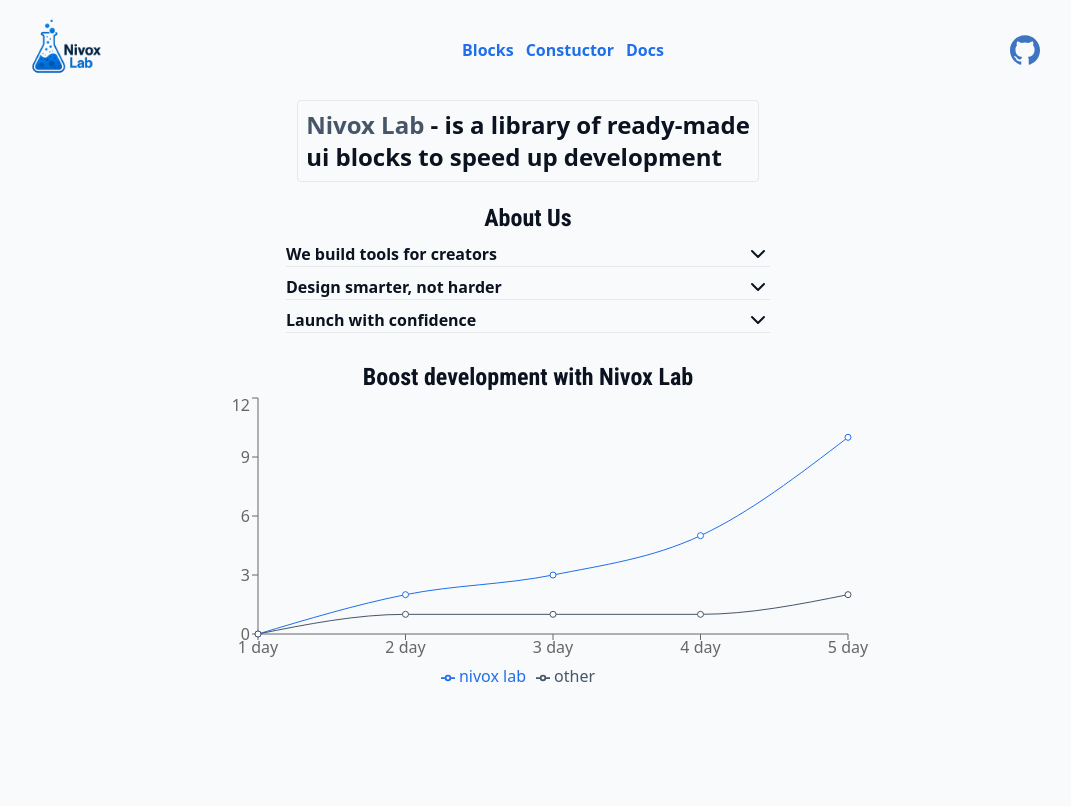
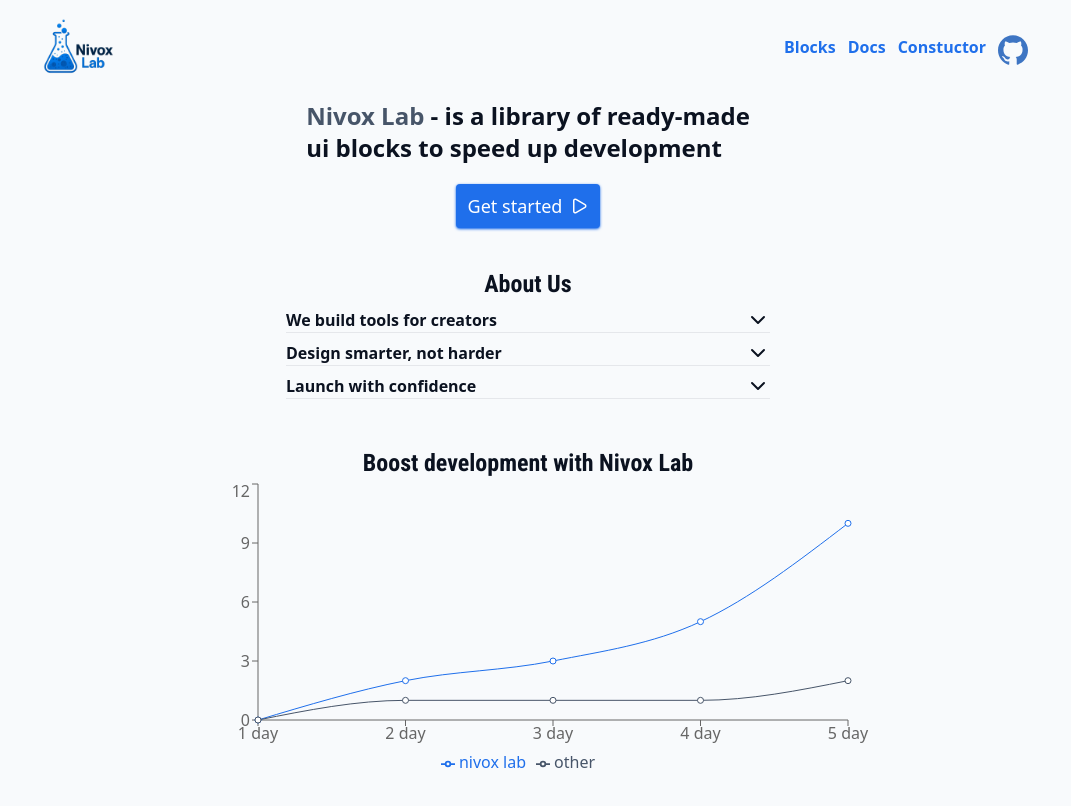
Before and after one commit to niki1tusa/nivox_lab, a Next.js app: page / in a window 1280 px wide. Shown: the top 806 px of the page, without its empty margins (112-1183 px from the left). Built offline with nearby package versions, Linux system fonts and the light colour scheme.

Commit message:
add base navigation and update home page ui

```diff
--- /dev/null
+++ b/src/app/(public)/b/[id]/page.tsx
@@ -0,0 +1,10 @@
+import type { Metadata } from 'next'
+
+
+export const metadata: Metadata = {
+    title: '',
+}
+
+export default function BlockCardPage() {
+    return <div></div>
+}
--- /dev/null
+++ b/src/app/(public)/b/page.tsx
@@ -0,0 +1,10 @@
+import type { Metadata } from 'next'
+
+
+export const metadata: Metadata = {
+    title: 'Blocks',
+}
+
+export default function BlocksPage() {
+    return <div></div>
+}
--- a/src/app/(public)/layout.tsx
+++ b/src/app/(public)/layout.tsx
@@ -1,3 +1,10 @@
+import Header from '@/component/Header';
+
 export default function PublicLayout({ children }: { children: React.ReactNode }) {
-	return <div className='w-[80%]'>{children}</div>;
+	return (
+		<div className='w-[1000px]'>
+			<Header />
+			{children}
+		</div>
+	);
 }
--- a/src/app/(public)/page.tsx
+++ b/src/app/(public)/page.tsx
@@ -1,24 +1,28 @@
-import Header from '../../component/Header';
+import { Play } from 'lucide-react';
 
 import Accordion from '@/component/Accordion';
+import Button from '@/component/Button';
 import Chart from '@/component/Chart';
 import Title from '@/component/Title';
 
 // Landing
 export default function Home() {
 	return (
-		<div className='flex h-screen flex-col items-center'>
-			<Header />
-			<span className='border-edge rounded border p-2 text-2xl font-bold'>
+		<div className='flex h-screen flex-col items-center gap-5'>
+
+			<span className='text-2xl font-bold 2xl:text-5xl'>
 				<span className='text-foreground-muted'>Nivox Lab</span> - is a library of ready-made
 				<br /> ui blocks to speed up development
 			</span>
+			<Button>
+				Get started <Play size={18}/>
+			</Button>
 			<div className='mt-5'>
 				<Title>About Us</Title>
 				{/* accordion */}
 				<Accordion />
 			</div>
-			<div className='mt-5 w-[700px] h-[300px]'>
+			<div className='mt-5 h-[300px] w-[700px]'>
 				<Title>Boost development with Nivox Lab</Title>
 				<Chart />
 			</div>
--- /dev/null
+++ b/src/component/Button.tsx
@@ -0,0 +1,10 @@
+export default function Button({ children }: { children: React.ReactNode }) {
+	return (
+		<button
+			type='button'
+			className=' bg-sky gap-2 hover:bg-sky/80 flex items-center justify-center rounded shadow shadow-sky px-3 py-2 text-lg text-white transition-colors'
+		>
+			{children}
+		</button>
+	);
+}
--- a/src/component/Header.tsx
+++ b/src/component/Header.tsx
@@ -6,20 +6,20 @@ import Link from 'next/link';
 export default function Header() {
 	return (
 		<div className='flex w-full items-center justify-between'>
-			<div className='relative h-[100px] w-[100px]'>
+			<div className='relative h-[100px] w-[100px] 2xl:h-[140px] 2xl:w-[140px]'>
 				<Image fill alt='logo' src='/logo/logoDark.png' className='absolute' />
 			</div>
 			<nav className='text-sky flex gap-3 font-bold'>
 				{NAV_DATA.map(item => (
-					<div key={item.id}>{item.title}</div>
-				))}
-			</nav>
-			<div>
-				<Link href='https://github.com/niki1tusa/nivox_lab'>
+					<Link href={item.link} key={item.id}>{item.title}</Link>
+				))}	<Link href='https://github.com/niki1tusa/nivox_lab'>
 					<Image width={30} height={30} alt='github-icon' src='/icons/github.svg' />
 				</Link>
-				{/* theme-toggle */}
-			</div>
+			</nav>
+			{/* <div>
+
+				 theme-toggle
+			</div> */}
 		</div>
 	);
 }
--- /dev/null
+++ b/src/config/pages.config.ts
@@ -0,0 +1,10 @@
+class PagesConfig {
+	HOME = '/';
+	BLOCKS = '/b';
+	BLOCK(id: string) {
+		return `${this.BLOCKS}/${id}`;
+	}
+	DOCS = '/d';
+	CONSTRUCTOR = '/c';
+}
+export const PAGES = new PagesConfig();
--- a/src/data/nav.data.ts
+++ b/src/data/nav.data.ts
@@ -1,9 +1,12 @@
+import { PAGES } from '@/config/pages.config';
+
 export interface INav {
 	id: number;
 	title: string;
+	link: string;
 }
 export const NAV_DATA: INav[] = [
-	{ id: 1, title: 'Blocks' },
-	{ id: 2, title: 'Constuctor' },
-	{ id: 3, title: 'Docs' },
+	{ id: 1, title: 'Blocks', link: PAGES.BLOCKS },
+	{ id: 2, title: 'Docs', link: PAGES.DOCS },
+	{ id: 3, title: 'Constuctor', link: PAGES.CONSTRUCTOR },
 ];
```
